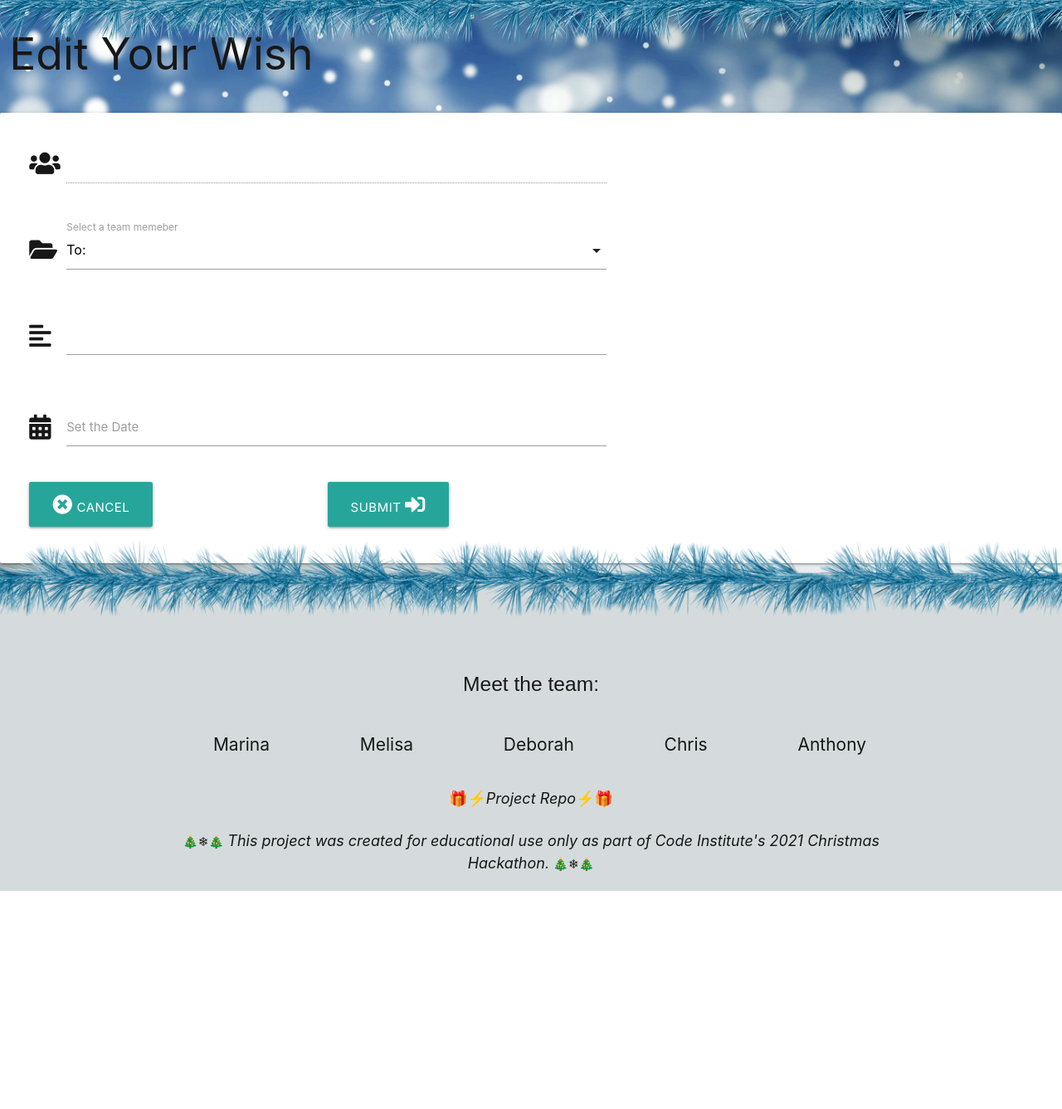
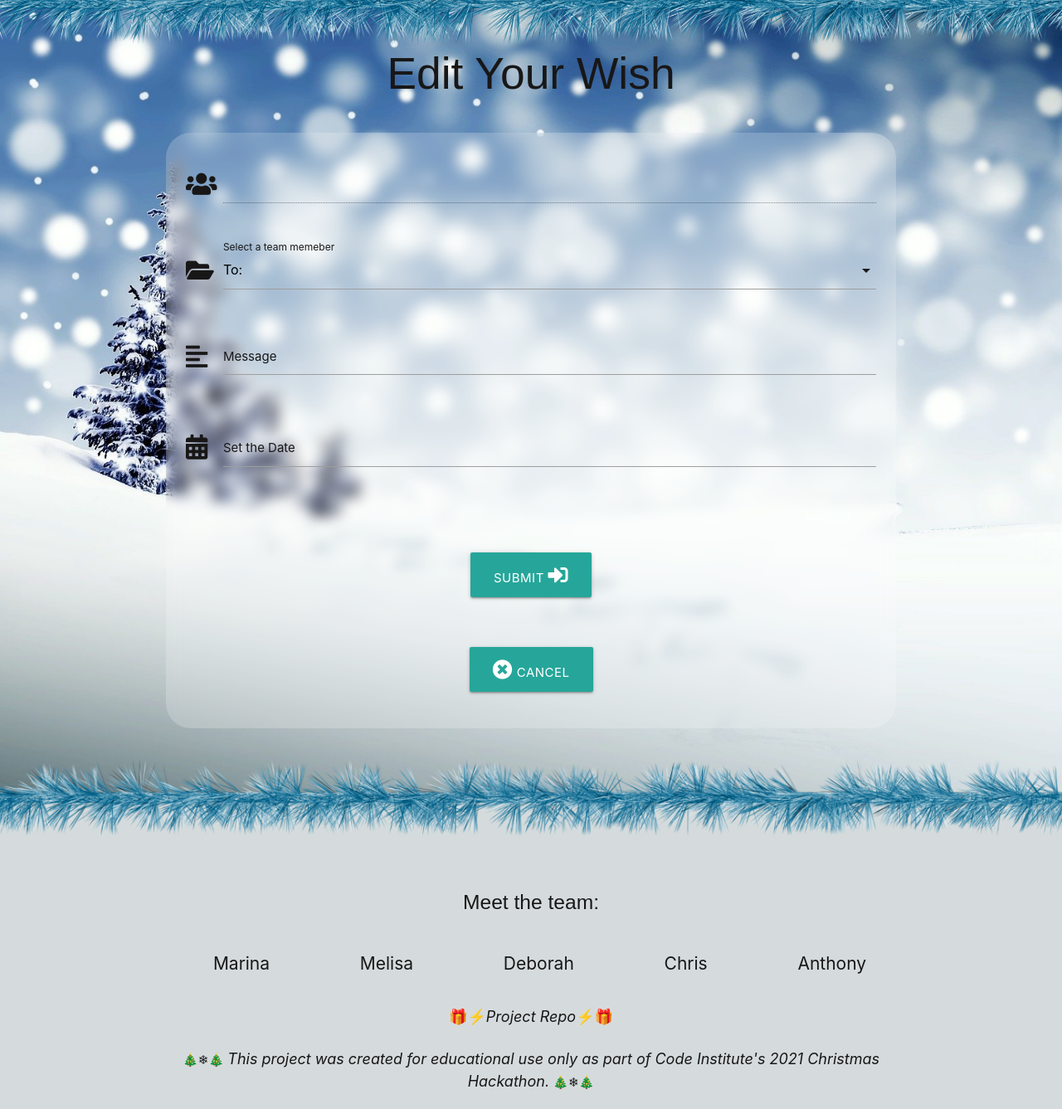
Before and after one commit to marina601/team11-CI-Christmas-Hackathon, a Flask app: template templates/edit_wish.html in a window 1280 px wide. Shown: the part 100-1437 px from the top of the page at 83% size. Before the commit the page ends 1174 px from the top, so only its background shows below. Run offline with Flask 2, Linux system fonts and the light colour scheme; the template is opened without the code that fills it, so the values that code supplies are empty; some libraries are stand-ins or nearby versions; some web fonts are replaced.

Commit message:
edit_wish template updated to consistent styling theme

```diff
--- a/templates/edit_wish.html
+++ b/templates/edit_wish.html
@@ -2,20 +2,20 @@
 {% block content %}
 
     <!--Edit Wish-->
-    <section>
       <div class="row">
-        <div class="col s12">
-          <h2 class="text-center heading text-shadow">Edit Your Wish</h2>
+        <div class="col s12 center-align">
+          <h2 class="text-center heading mt-utility-x4 custom-font">Edit Your Wish</h2>
         </div>
       </div>
-      <div class="row card-panel">
-        <form class="col m7 s12" method="POST" action="{{ url_for('edit_wish', wish_id=wish._id) }}">
+      <div class="row">
+        <form class="col s12 user-form" method="POST" action="{{ url_for('edit_wish', wish_id=wish._id) }}">
+          <div class="card-panel">
             <!--Current User Group-->
             <div class="row">
               <div class="input-field col s12">
                   <i class="fas fa-users prefix"></i>
                   <input id="group_name" name="group_name" value="{{ user_group }}" disabled/>
-                    <label for="group_name"></label>
+                  <label for="group_name" class="input-label"></label>
               </div>
             </div>
             <!--User Selection-->
@@ -28,7 +28,7 @@
                             <option value="{{ user.email }}">{{ user.email }}</option>
                         {% endfor %}
                     </select>
-                    <label for="for_username">Select a team memeber</label>
+                    <label for="for_username" class="input-label">Select a team memeber</label>
                 </div>
             </div>
             <!--Message-->
@@ -37,7 +37,7 @@
                     <i class="fas fa-align-left prefix"></i>
                     <textarea id="message" name="message" minlength="10" maxlength="200"
                         class="materialize-textarea validate" required>{{ wish.message }}</textarea>
-                    <label for="message"></label>
+                    <label for="message" class="input-label">Message</label>
                 </div>
             </div>
             <!--Due date picker-->
@@ -45,24 +45,25 @@
                 <div class="input-field col s12">
                     <i class="fas fa-calendar-alt prefix"></i>
                     <input id="for_date" name="for_date" type="text" class="datepicker validate" value="{{wish.for_date}}" required>
-                    <label for="for_date">Set the Date</label>
+                    <label for="for_date" class="input-label">Set the Date</label>
                 </div>
             </div>
-          <div class="row card-action-btn">
-            <div class="col s6 card-action">
+            <div class="row">
+              <div class="col s12 card-action center-align mt-utility-x4">
+                <!--Submit Button-->
+                <button class="btn-large submit-btn text-shadow btn-submit" type="submit">
+                  Submit <i class="fas fa-sign-in-alt"></i>
+                </button>
+              </div>
+
+              <div class="col s12 card-action center-align mt-utility-x4">
                 <!--Cancel Button-->
                 <a href="{{ url_for('profile', username=session['user']) }}" class="btn-large text-shadow btn-reset">
                   <i class="fas fa-times-circle"></i> Cancel
                 </a>
               </div>
-            <div class="col s6 card-action">
-              <!--Submit Button-->
-              <button class="btn-large submit-btn text-shadow btn-submit" type="submit">
-                Submit <i class="fas fa-sign-in-alt"></i>
-              </button>
             </div>
           </div>
         </form>
       </div>
-    </section>
 {% endblock %}
```
Also changed, not shown: templates/add_wish.html (+13 -7 lines). Lines whose indentation alone changed are shown as unchanged.
